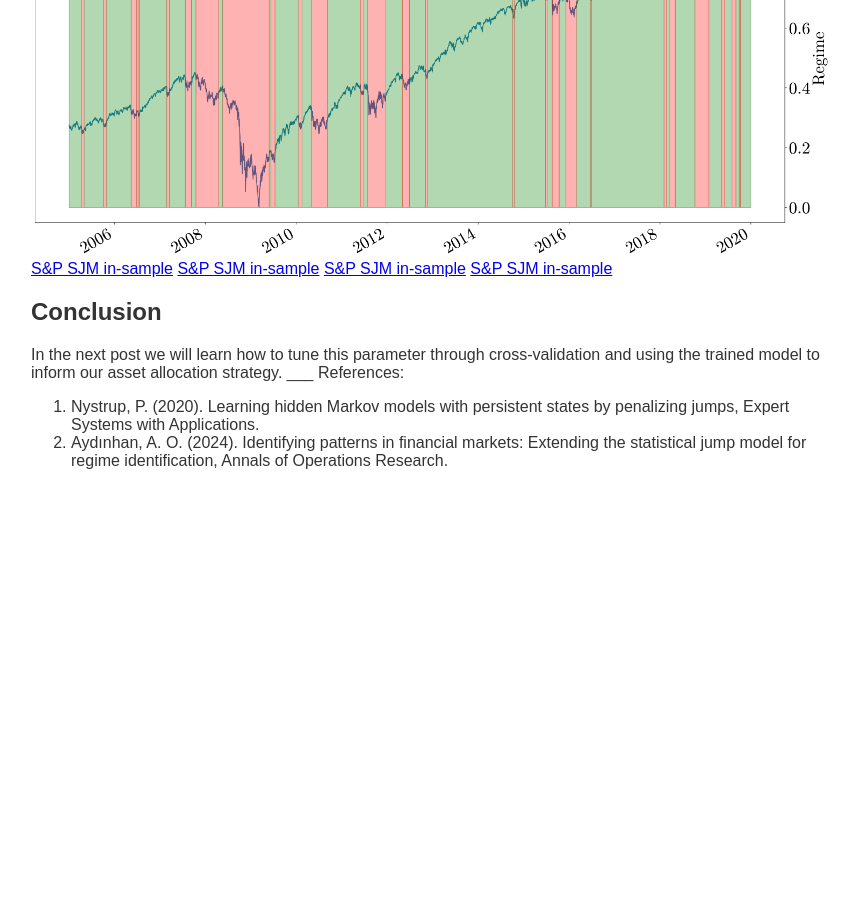
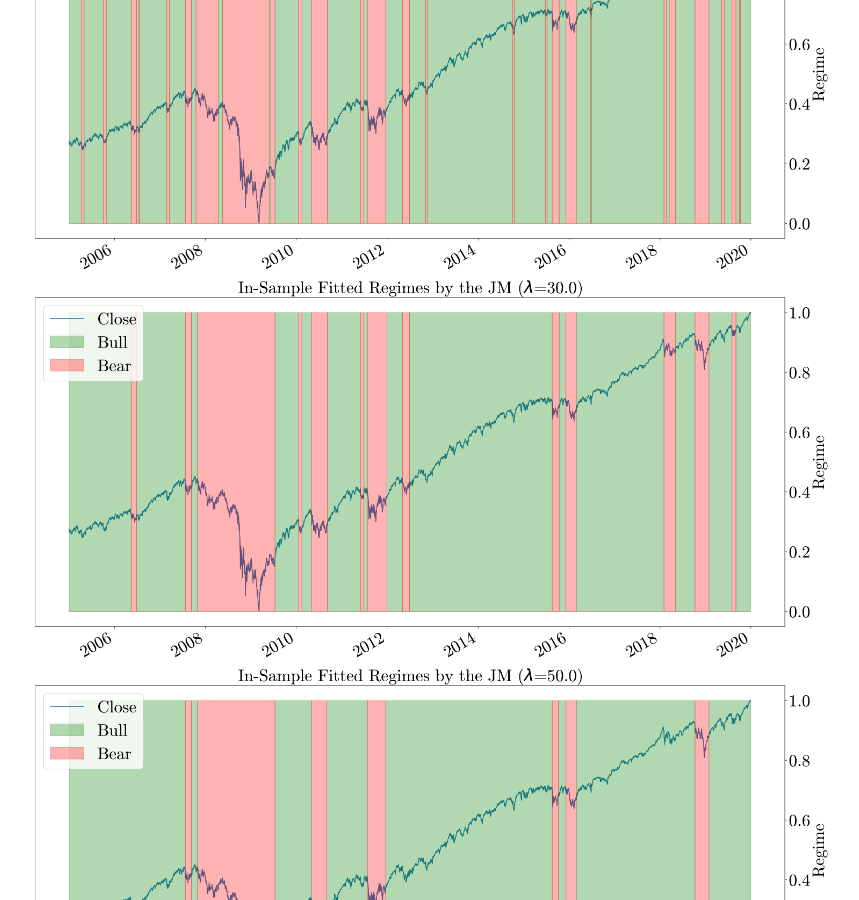
Before and after one commit to Cohen-Or/cohen-or.github.io, a Jekyll site: the page built from posts/sjm.md, in a window 1280 px wide and 900 px high, scrolled down 2539 px. Shown: the whole window, without its empty margins (209-1068 px from the left). Built offline with Jekyll 4.4.1, drawn with Linux system fonts in a browser that asks for light colours; our own code applies the rules of GitHub Pages for plain Markdown files; before the commit the page ends 3045 px from its top, so only the background shows below that.

Commit message:
Update sjm.md

````diff
--- a/posts/sjm.md
+++ b/posts/sjm.md
@@ -45,11 +45,12 @@ jm.fit(X_train_processed, log_ret, sort_by="cumret")
 labels_test_online = jm.predict_online(X_test_processed)
 ```
 When λ is set to zero, the jump model becomes the K-means algorithm which does not take the temporal order into account. As we increase the value of λ, the number of state transitions decreases. In the figure below we can see the in-sample fitted regimes by the model on the S&P500 index between 2005-2019.
+
 ![S&P SJM in-sample](/images/sjm2.png)
-[S&P SJM in-sample](/images/sjm3.png)
-[S&P SJM in-sample](/images/sjm4.png)
-[S&P SJM in-sample](/images/sjm5.png)
-[S&P SJM in-sample](/images/sjm6.png)
+![S&P SJM in-sample](/images/sjm3.png)
+![S&P SJM in-sample](/images/sjm4.png)
+![S&P SJM in-sample](/images/sjm5.png)
+![S&P SJM in-sample](/images/sjm6.png)
 
 ## Conclusion
 
````
